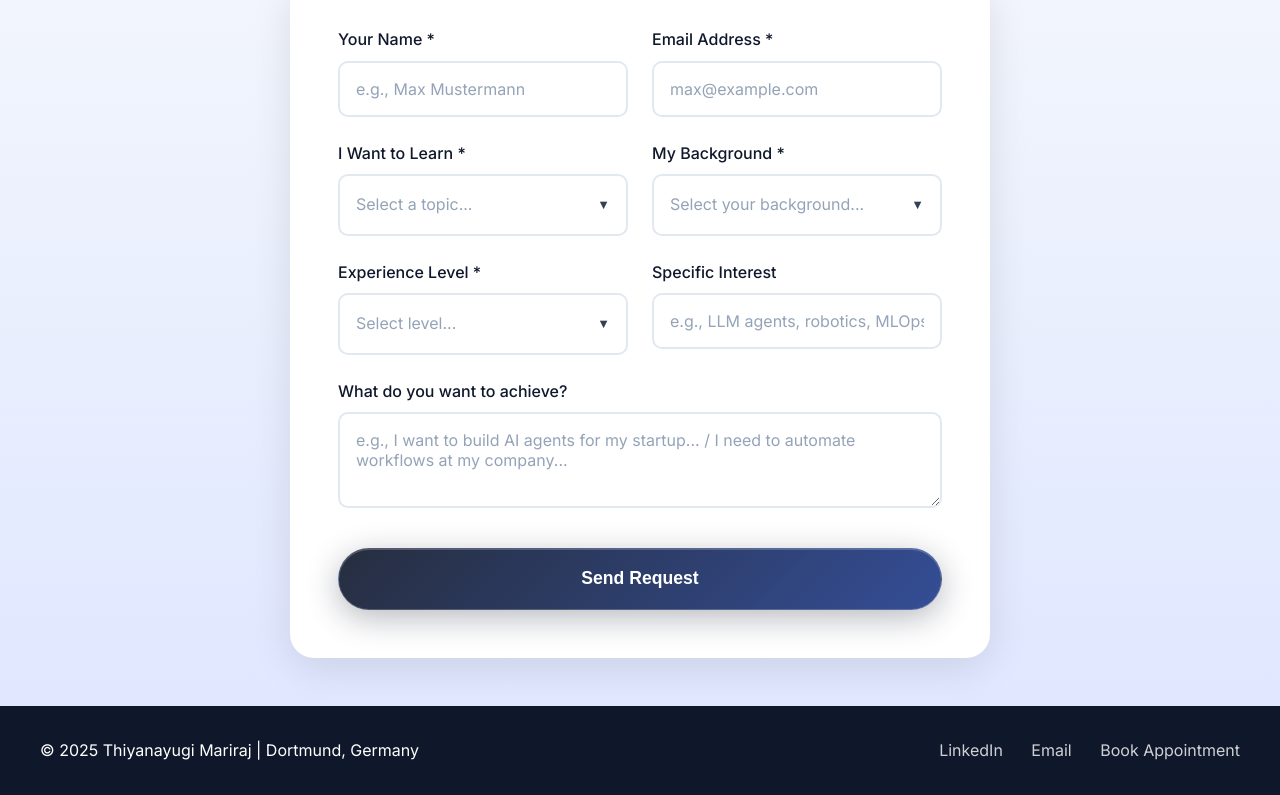
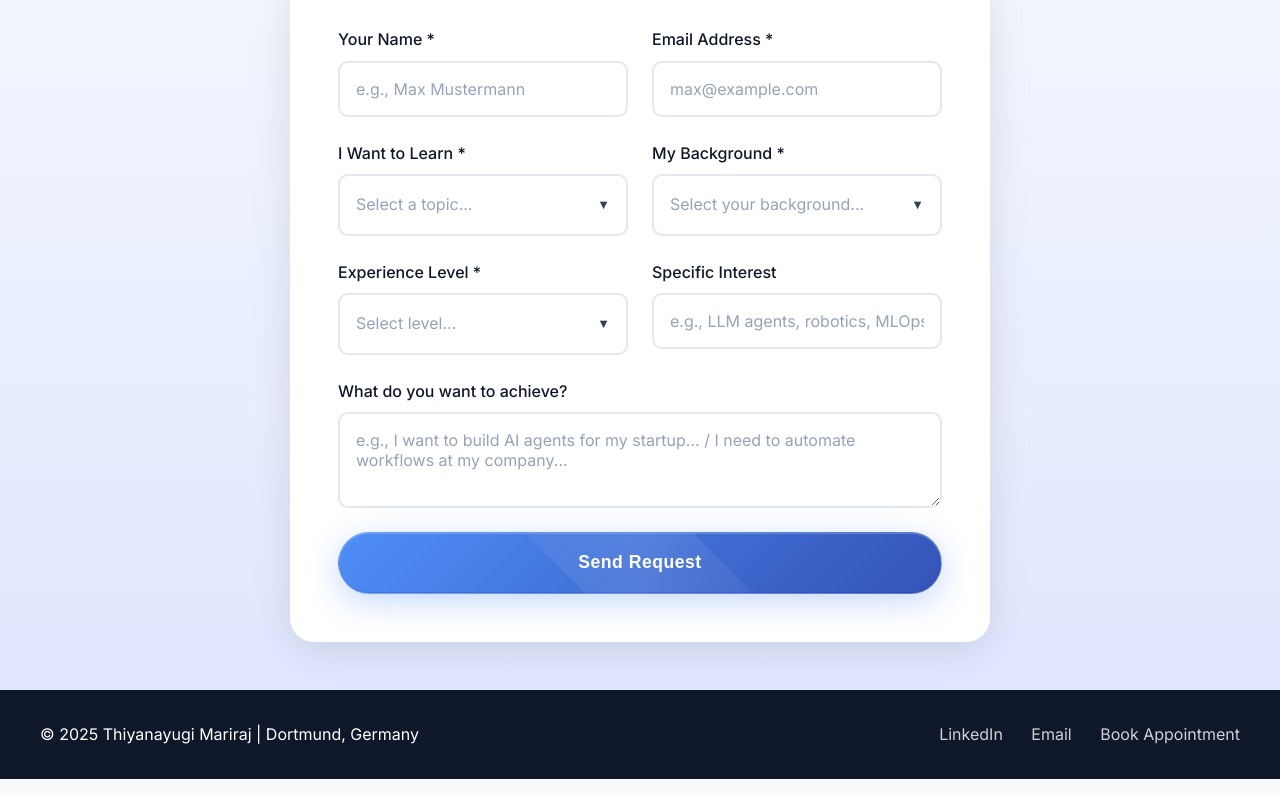
Before and after one commit to thiyanayugi/teaching-website, a plain HTML site: page frontend/index.html in a window 1280 px wide. Shown: the part 1958-2753 px from the top of the page. Drawn offline with Linux system fonts and the light colour scheme; files that its build step writes are made by us from their sources; files whose address does not match are found by name.

Commit message:
Transform submit button to pill-shaped liquid glass design

```diff
--- a/frontend/styles.css
+++ b/frontend/styles.css
@@ -1054,9 +1054,9 @@ footer p {
 .submit-btn {
     width: 100%;
     padding: 1.2rem 2rem;
-    background: linear-gradient(135deg, rgba(15, 23, 42, 0.9) 0%, rgba(30, 58, 138, 0.9) 100%);
-    backdrop-filter: blur(10px);
-    -webkit-backdrop-filter: blur(10px);
+    background: linear-gradient(135deg, rgba(59, 130, 246, 0.9) 0%, rgba(30, 64, 175, 0.9) 100%);
+    backdrop-filter: blur(20px);
+    -webkit-backdrop-filter: blur(20px);
     color: white;
     border: 1px solid rgba(255, 255, 255, 0.2);
     border-radius: 50px;
@@ -1064,36 +1064,31 @@ footer p {
     font-weight: 600;
     cursor: pointer;
     transition: all 0.4s cubic-bezier(0.4, 0, 0.2, 1);
-    margin-top: 1rem;
+    box-shadow:
+        0 8px 32px rgba(59, 130, 246, 0.3),
+        inset 0 1px 0 rgba(255, 255, 255, 0.2),
+        inset 0 -1px 0 rgba(0, 0, 0, 0.1);
     position: relative;
     overflow: hidden;
-    box-shadow:
-        0 8px 32px rgba(15, 23, 42, 0.3),
-        inset 0 1px 0 rgba(255, 255, 255, 0.2);
+    letter-spacing: 0.5px;
 }
 
-.submit-btn::after {
-    content: '';
-    position: absolute;
-    top: 50%;
-    left: 50%;
-    width: 0;
-    height: 0;
-    border-radius: 50%;
-    background: rgba(255, 255, 255, 0.3);
-    transform: translate(-50%, -50%);
-    transition: width 0.6s, height 0.6s;
-}
-
+/* Liquid glass shimmer effect */
 .submit-btn::before {
     content: '';
     position: absolute;
-    top: 0;
-    left: -100%;
-    width: 100%;
-    height: 100%;
-    background: linear-gradient(90deg, transparent, rgba(255, 255, 255, 0.2), transparent);
-    transition: left 0.5s;
+    top: -50%;
+    left: -50%;
+    width: 200%;
+    height: 200%;
+    background: linear-gradient(
+        45deg,
+        transparent 30%,
+        rgba(255, 255, 255, 0.1) 50%,
+        transparent 70%
+    );
+    transform: rotate(45deg);
+    transition: all 0.6s;
 }
 
 .submit-btn:hover::before {
@@ -1103,20 +1098,19 @@ footer p {
 .submit-btn:hover {
     transform: translateY(-2px);
     box-shadow:
-        0 12px 40px rgba(15, 23, 42, 0.4),
-        0 0 20px rgba(59, 130, 246, 0.3),
-        inset 0 1px 0 rgba(255, 255, 255, 0.3);
+        0 12px 40px rgba(59, 130, 246, 0.4),
+        inset 0 1px 0 rgba(255, 255, 255, 0.3),
+        inset 0 -1px 0 rgba(0, 0, 0, 0.1);
+    background: linear-gradient(135deg, rgba(59, 130, 246, 1) 0%, rgba(30, 64, 175, 1) 100%);
     border-color: rgba(255, 255, 255, 0.3);
-}
-
-.submit-btn:hover::after {
-    width: 300px;
-    height: 300px;
 }
 
 .submit-btn:active {
     transform: translateY(0);
-    box-shadow: 0 2px 10px rgba(30, 58, 138, 0.3);
+    box-shadow:
+        0 4px 16px rgba(59, 130, 246, 0.3),
+        inset 0 1px 0 rgba(255, 255, 255, 0.2),
+        inset 0 -1px 0 rgba(0, 0, 0, 0.1);
 }
 
 .submit-btn:disabled {
```
